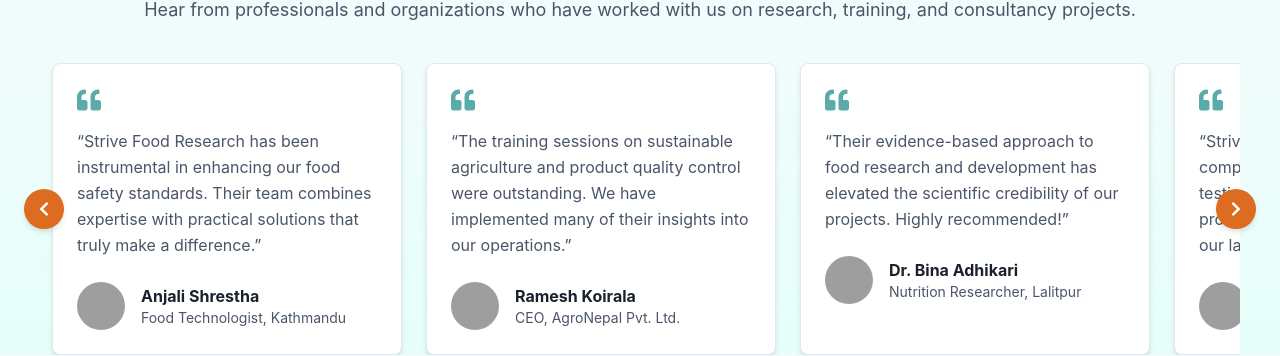
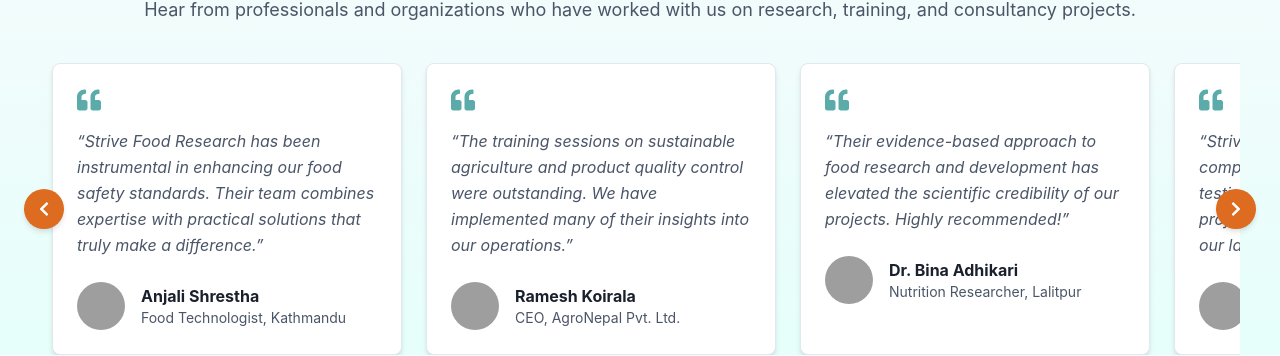
Before and after one commit to swostikaa99/StreveFoodResearch, a React (Vite) app: page / in a window 1280 px wide. Shown: the part 4616-4972 px from the top of the page. Built offline with nearby package versions, Linux system fonts and the light colour scheme; no server answers; grey boxes are pictures that could not be loaded.

Commit message:
testimonial itallic

```diff
--- a/src/Pages/Testimonial.tsx
+++ b/src/Pages/Testimonial.tsx
@@ -147,7 +147,12 @@
                     h={6}
                     opacity={0.8}
                   />
-                  <Text fontSize="md" color={textCol} lineHeight="tall">
+                  <Text
+                    fontSize="md"
+                    fontStyle="italic"
+                    color={textCol}
+                    lineHeight="tall"
+                  >
                     “{item.feedback}”
                   </Text>
 
```
